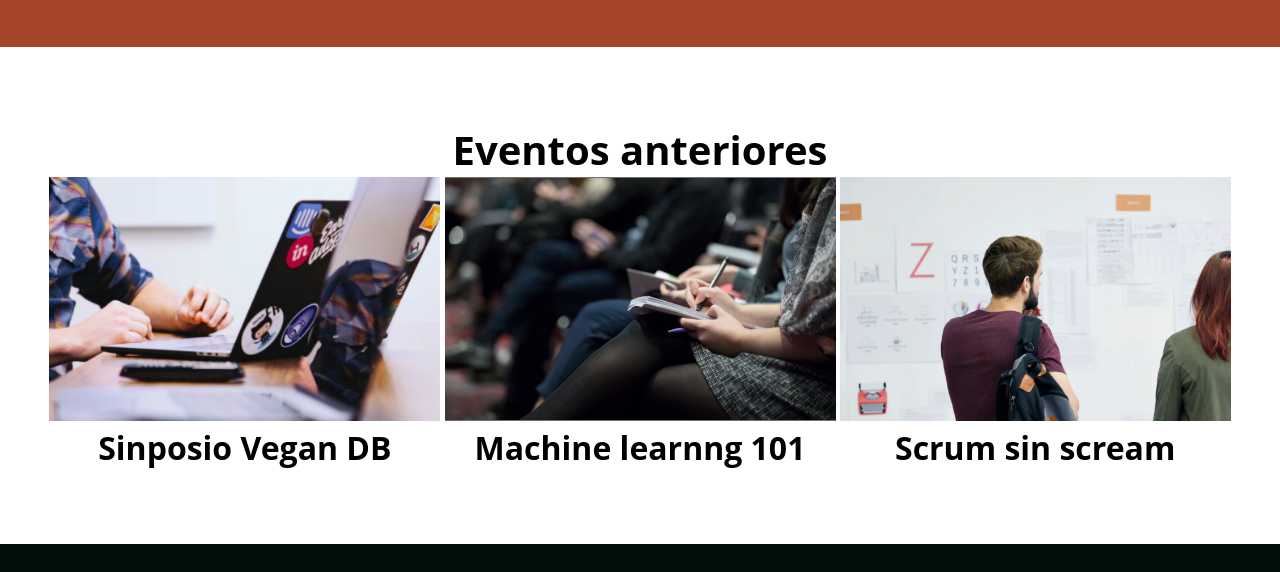
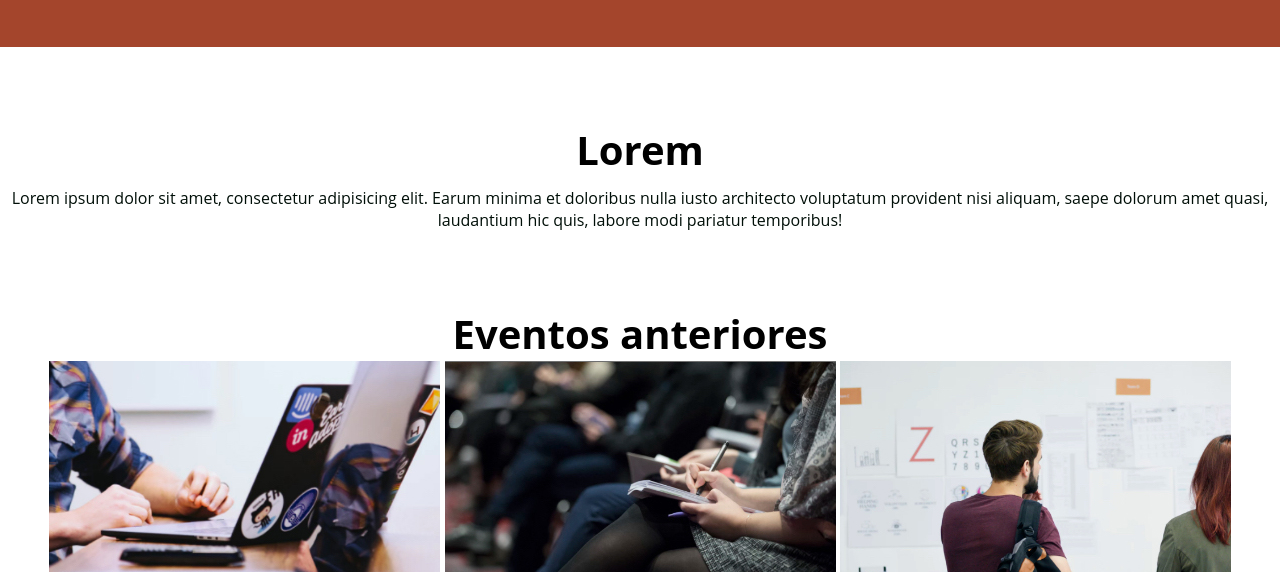
Before and after one commit to ncarrascocares/met-coofee, a plain HTML site: page index.html in a window 1280 px wide. Shown: the part 1348-1920 px from the top of the page. Drawn offline with Linux system fonts and the light colour scheme.

Commit message:
agregue nuevo texto en el index del proyecto meetcoffee

```diff
--- a/index.html
+++ b/index.html
@@ -53,6 +53,10 @@
     <p>En esta charla revisaremos las técnicas y tecnologias que hacen que sea económico hacer frene  los datos de una escala extrema</p>
     </div>
     </section>
+    <section>
+        <h2>Lorem</h2>
+        <p>Lorem ipsum dolor sit amet, consectetur adipisicing elit. Earum minima et doloribus nulla iusto architecto voluptatum provident nisi aliquam, saepe dolorum amet quasi, laudantium hic quis, labore modi pariatur temporibus!</p>
+    </section>
     <section id="eventos">
         <h2>Eventos anteriores</h2>
         <article class="evento">
```
